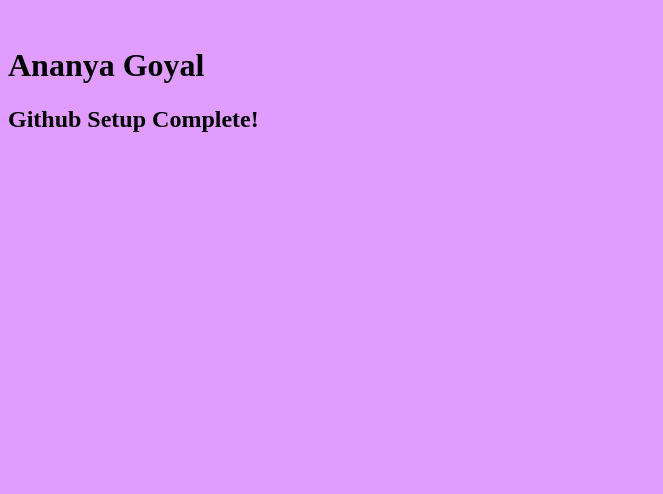
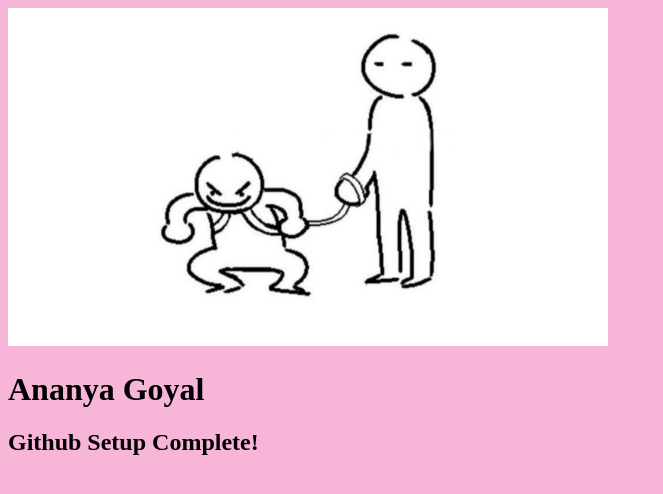
Before and after one commit to goyalananya-net/exercise-3, a plain HTML site: page index.html in a window 1280 px wide. Shown: the whole page, without its empty margins (0-663 px from the left). Drawn offline with Linux system fonts and the light colour scheme.

Commit message:
( ◕ ◞ ◕ ) auto commit

```diff
--- a/index.html
+++ b/index.html
@@ -5,8 +5,8 @@
     <!--Created by Ananya Goyal on Wednesday, September 30, 2026-->
     <meta charset="UTF-8">
   </head>
-  <body style="background-color:#e19cff;">
-    <img src=>
+  <body style="background-color:#f7b5d7;">
+    <img src="leashcover.jpg" alt="person a holding the leash around person b" width="600">
 
   <h1>Ananya Goyal</h1>
     <h2>
```
Also changed, not shown: leashcover.jpg (added).
